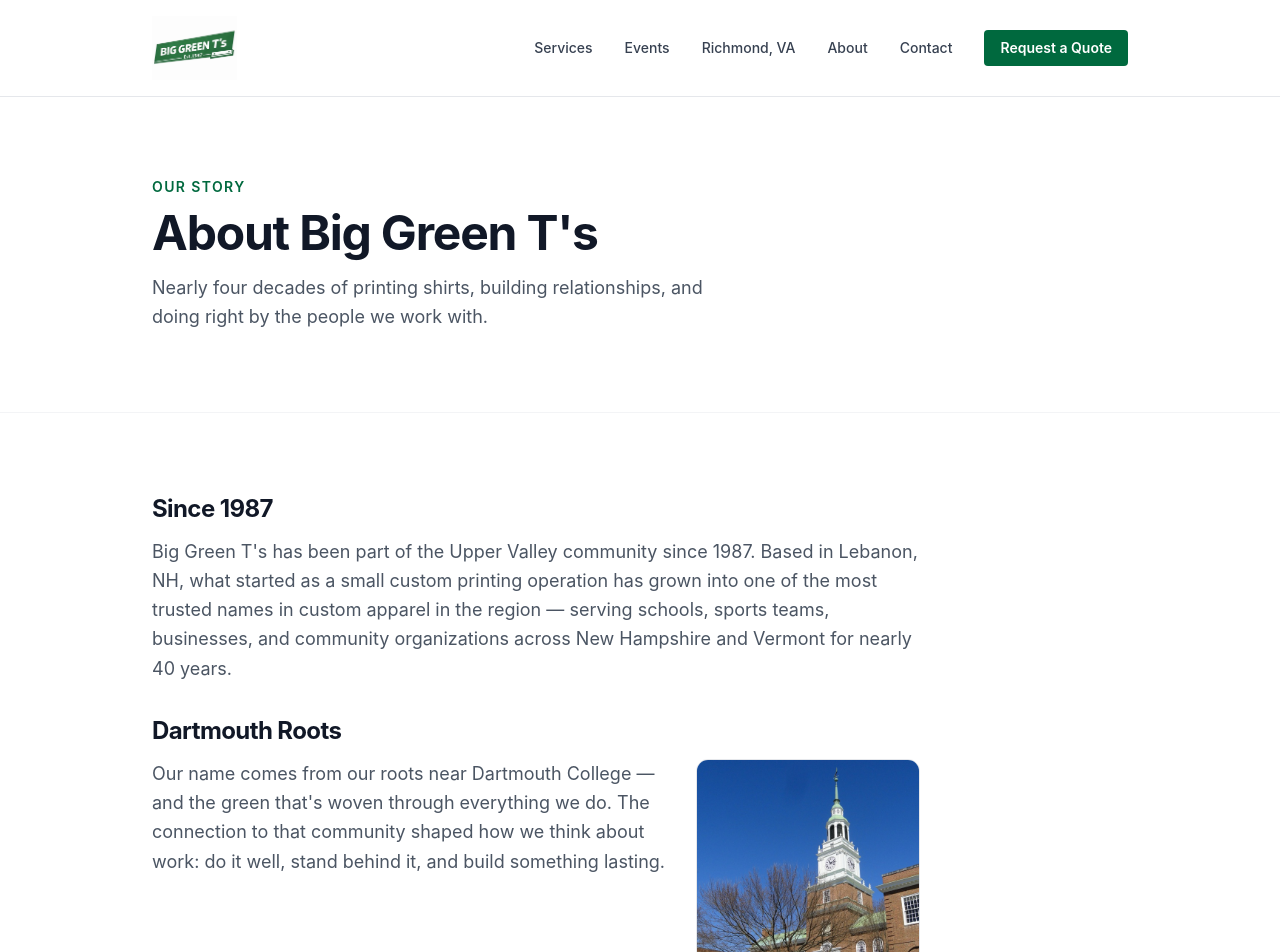
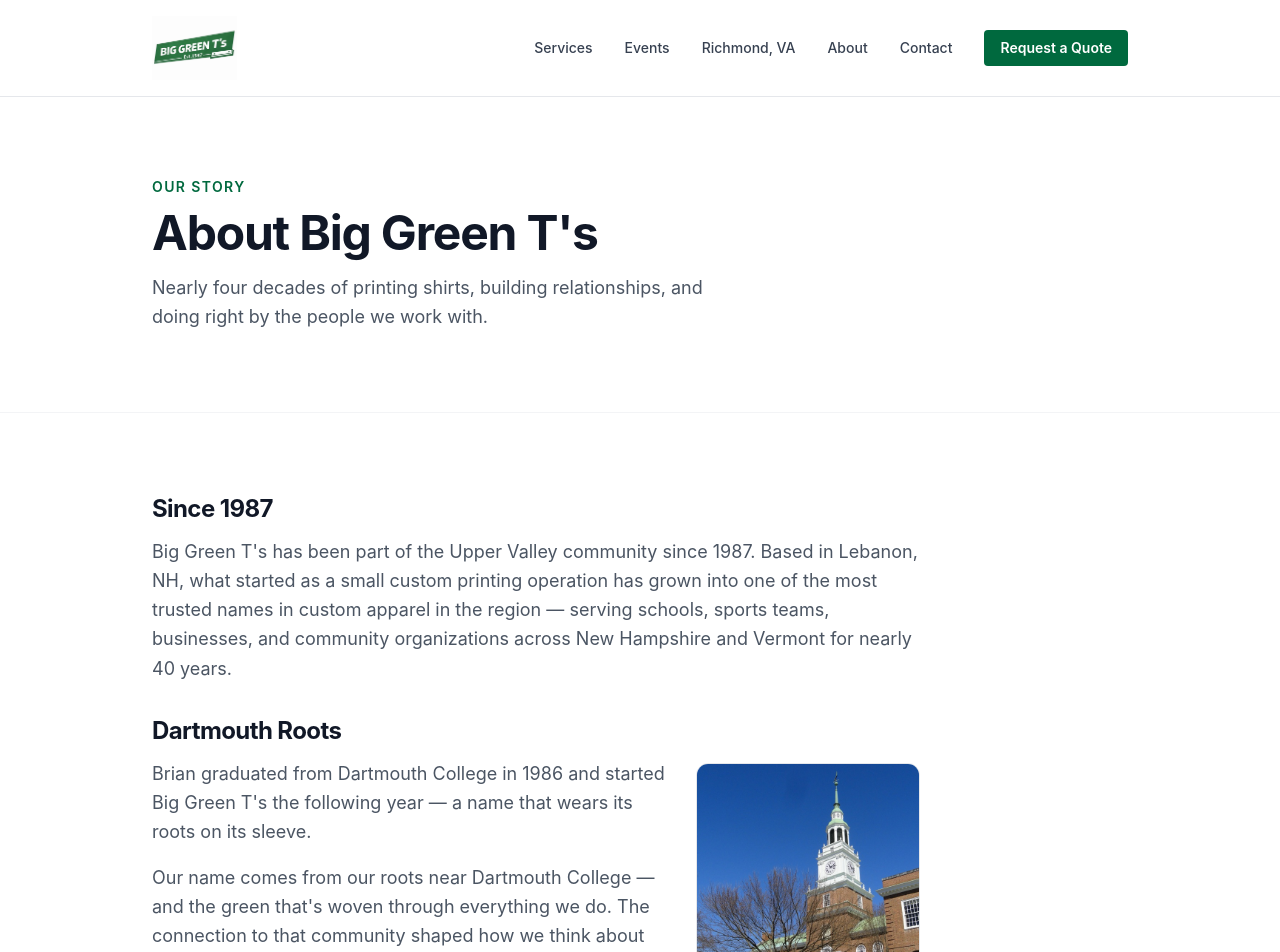
Before and after one commit to erich963/big-green-ts-site, a Next.js app: page /about in a window 1280 px wide. Shown: the top 952 px of the page. Built offline with nearby package versions, Linux system fonts and the light colour scheme.

Commit message:
Add Brian's Dartmouth graduation story to About page Dartmouth Roots section
Co-Authored-By: Claude Sonnet 4.6 <noreply@anthropic.com>

```diff
--- a/app/about/page.tsx
+++ b/app/about/page.tsx
@@ -50,13 +50,20 @@ export default function AboutPage() {
                 Dartmouth Roots
               </h2>
               <div className="flex flex-col sm:flex-row gap-6 items-start">
-                <p className="text-gray-600 text-lg leading-relaxed flex-1">
-                  Our name comes from our roots near Dartmouth College — and the
-                  green that&apos;s woven through everything we do. The
-                  connection to that community shaped how we think about work:
-                  do it well, stand behind it, and build something lasting.
-                </p>
-                <div className="rounded-xl overflow-hidden border border-gray-200 shrink-0 w-48 sm:w-56">
+                <div className="flex-1 space-y-4">
+                  <p className="text-gray-600 text-lg leading-relaxed">
+                    Brian graduated from Dartmouth College in 1986 and started
+                    Big Green T&apos;s the following year — a name that wears its
+                    roots on its sleeve.
+                  </p>
+                  <p className="text-gray-600 text-lg leading-relaxed">
+                    Our name comes from our roots near Dartmouth College — and the
+                    green that&apos;s woven through everything we do. The
+                    connection to that community shaped how we think about work:
+                    do it well, stand behind it, and build something lasting.
+                  </p>
+                </div>
+                <div className="rounded-xl overflow-hidden border border-gray-200 shrink-0 w-48 sm:w-56 mt-1">
                   <Image
                     src="/dartmouth-campus.jpg"
                     alt="Dartmouth College campus"
```
